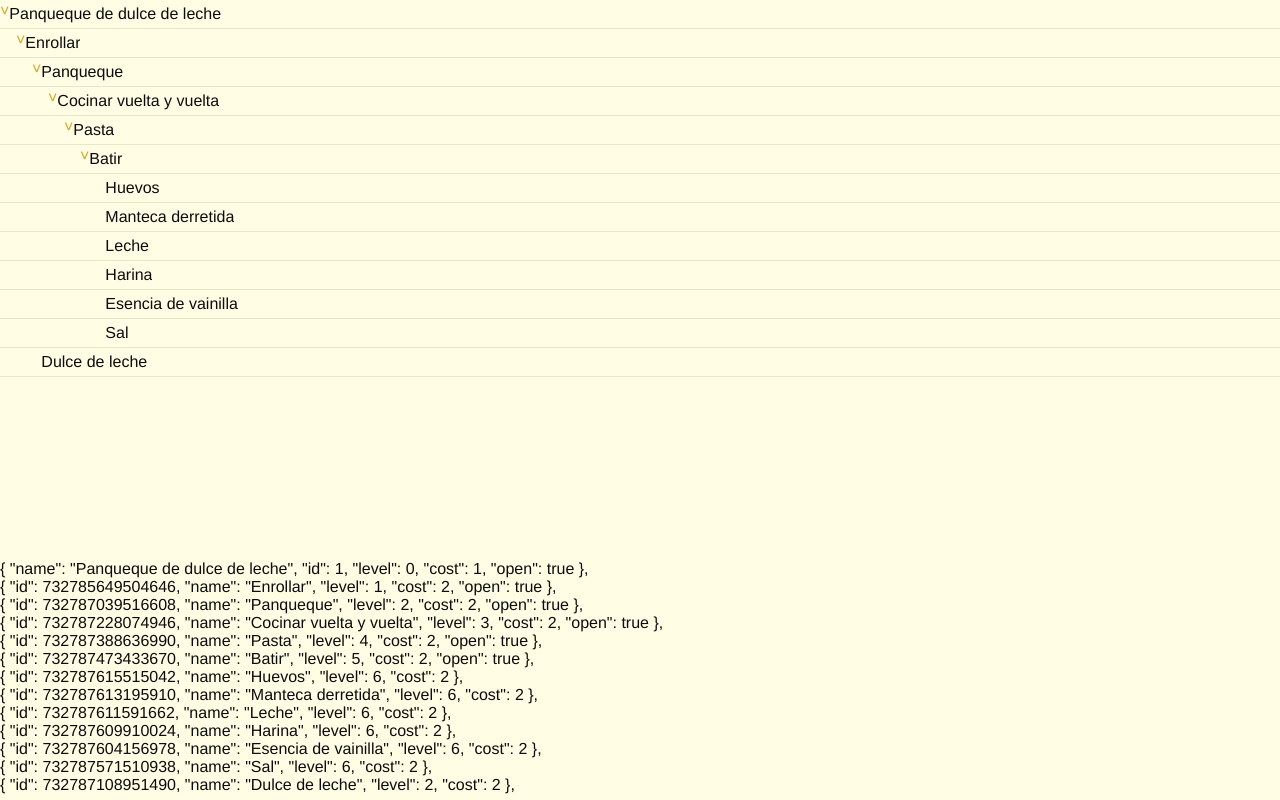
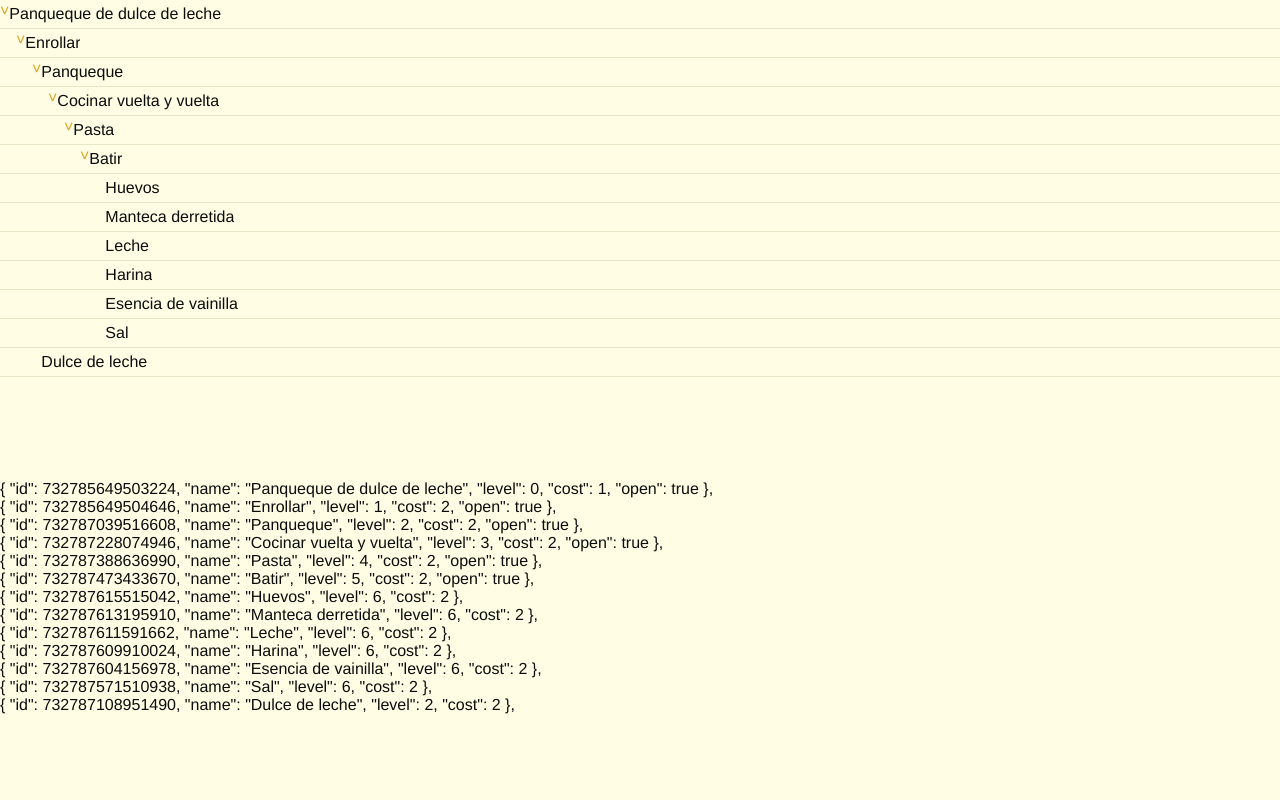
Before and after one commit to ElToroDM/ElManager, a Vue app: page / in a window 1280 px wide. Built offline with nearby package versions, Linux system fonts and the light colour scheme.

Commit message:
Code cleanning. Some minor bugfixes.

```diff
--- a/src/App.vue
+++ b/src/App.vue
@@ -1,24 +1,16 @@
 <script setup>
+/*
+TODO:
+edit props structure
+edit props
+undo actions: useManualRefHistory? or Pinia? ...or withouts libs
+save data
+*/
 import { ref } from 'vue'
 import itemsList from './itemsList.vue'
 
-// const items = ref([
-//   { "name": "AP01", "id": 1, "level": 0, "cost": 1 },
-//   { "name": "Armar", "id": 2, "level": 1, "cost": 1 },
-//   { "name": "Movimiento", "id": 3, "level": 2, "cost": 1 },
-//   { "name": "Zócalo GU10", "id": 4, "level": 2, "cost": 1 },
-//   { "name": "Base", "id": 5, "level": 2, "cost": 1 },
-//   { "name": "Terminación", "id": 6, "level": 3, "cost": 1 },
-//   { "name": "Mecanizado", "id": 7, "level": 4, "cost": 1 },
-//   { "name": "Chapa nº20 160x121", "id": 8, "level": 5, "cost": 3 },
-//   { "name": "Cilindro", "id": 9, "level": 2, "cost": 1 },
-//   { "name": "Terminación", "id": 10, "level": 3, "cost": 1 },
-//   { "name": "Mecanizado", "id": 11, "level": 4, "cost": 2 },
-//   { "name": "Cilindro repujado", "id": 12, "level": 5, "cost": 3 }
-// ])
-
 const items = ref([
-  { "name": "Panqueque de dulce de leche", "id": 1, "level": 0, "cost": 1, "open": true },
+  { "id": 732785649503224, "name": "Panqueque de dulce de leche", "level": 0, "cost": 1, "open": true },
   { "id": 732785649504646, "name": "Enrollar", "level": 1, "cost": 2, "open": true },
   { "id": 732787039516608, "name": "Panqueque", "level": 2, "cost": 2, "open": true },
   { "id": 732787228074946, "name": "Cocinar vuelta y vuelta", "level": 3, "cost": 2, "open": true },
@@ -35,10 +27,10 @@ const items = ref([
 </script>
 
 <template>
-  <div style="height: 70vh; overflow-y: scroll; overflow-x:hidden;" onselectstart='return false;'>
+  <div id="treeView" onselectstart='return false;'>
     <itemsList :items="items"></itemsList>
   </div>
-  <div style="position:absolute; bottom:0;height: 30vh; overflow-y: scroll;width:100%;">
+  <div style="position:absolute; bottom:0;height: 40vh; overflow-y: scroll;width:100%;">
     <div v-for="item in items" style="overflow:hidden; white-space: nowrap;"> {{ item }},</div>
   </div>
 </template>
@@ -57,4 +49,10 @@ input {
   font-family: "Clear Sans", "Helvetica Neue", Arial, sans-serif;
   font-size: 2vh;
 }
+
+#treeView {
+  height: 60vh;
+  overflow-y: scroll;
+  overflow-x: hidden;
+}
 </style>
--- a/src/itemsList.vue
+++ b/src/itemsList.vue
@@ -1,12 +1,10 @@
 <script setup>
 /* TODO:
 scroll when dragging upper or lower
-edit props structure
-edit props
-undo actions: useManualRefHistory? or Pinia? ...or withouts libs
-save data
+add button at the end of treeview
 (touch) fix double clic or make button for rename
 (touch) move item buttons to avoid conflicts with touch screens functions like scroll, gestures, etc
+expand/collapse all
 */
 import { ref, reactive, computed, onMounted, nextTick } from 'vue'
 const props = defineProps({ items: Object })
@@ -78,7 +76,7 @@ function onDragOver(event, item) {
   //______________________________________
   // Vertical dragging for moving items
   //______________________________________
-    // Adjust item whith touch events (touchMove targets original item, even when the touch is over another item)
+  // Adjust item whith touch events (touchMove targets original item, even when the touch is over another item)
   // if (event.touches) {
   // Get the element at the touch point
   let element = document.elementFromPoint(posX, posY)
@@ -125,12 +123,13 @@ function onDragOver(event, item) {
 //______________________________________________________________________________
 function newItemId() {
   // return (Date.now() + Math.random()) * 10000
-  return (Date.now()+ Math.random()) *10000 % 1000000000000000
+  return (Date.now() + Math.random()) * 10000 % 1000000000000000
 }
 //______________________________________________________________________________
 function insertItem(item) {
-  const targetItemIndex = props.items.indexOf(item)
-  props.items.splice(targetItemIndex + 1, 0, { id: newItemId(), name: 'New item', level: item.level + 1, cost: 2 })
+  const lastSuccessorItemIndex = getLastSuccessorIndex(item)
+  props.items.splice(lastSuccessorItemIndex + 1, 0,
+    { id: newItemId(), name: 'New item', level: item.level + 1, cost: 2 })
 }
 //______________________________________________________________________________
 function removeItem(item) {
```
